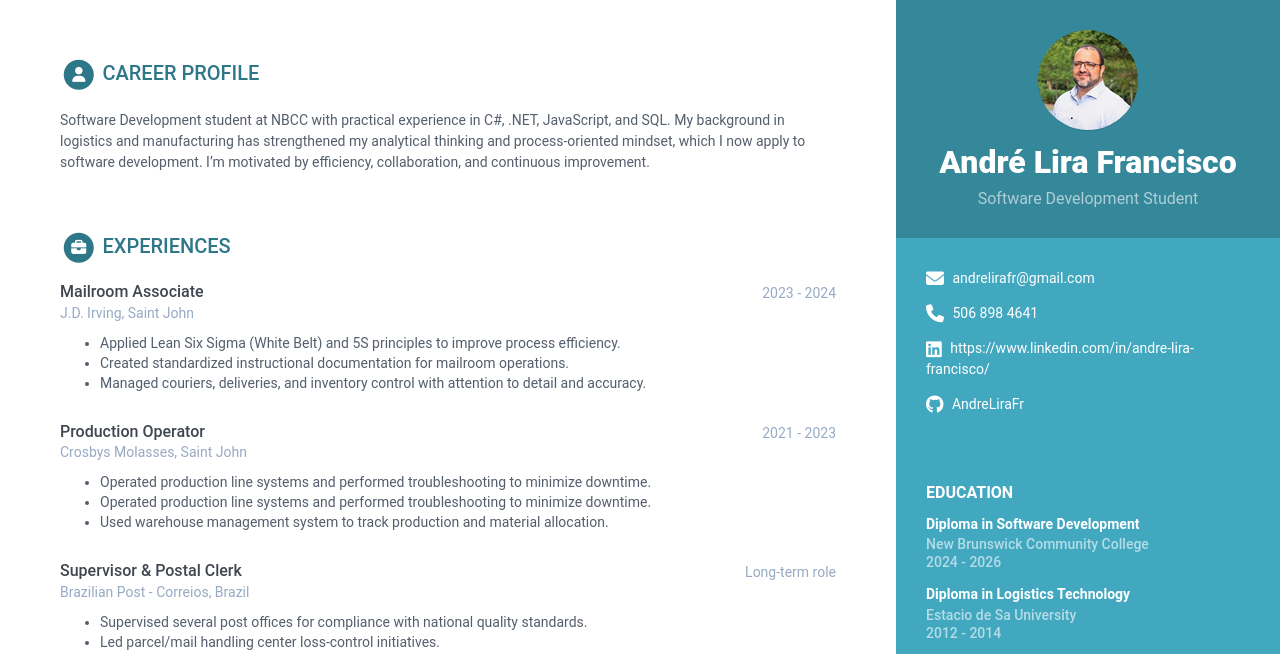
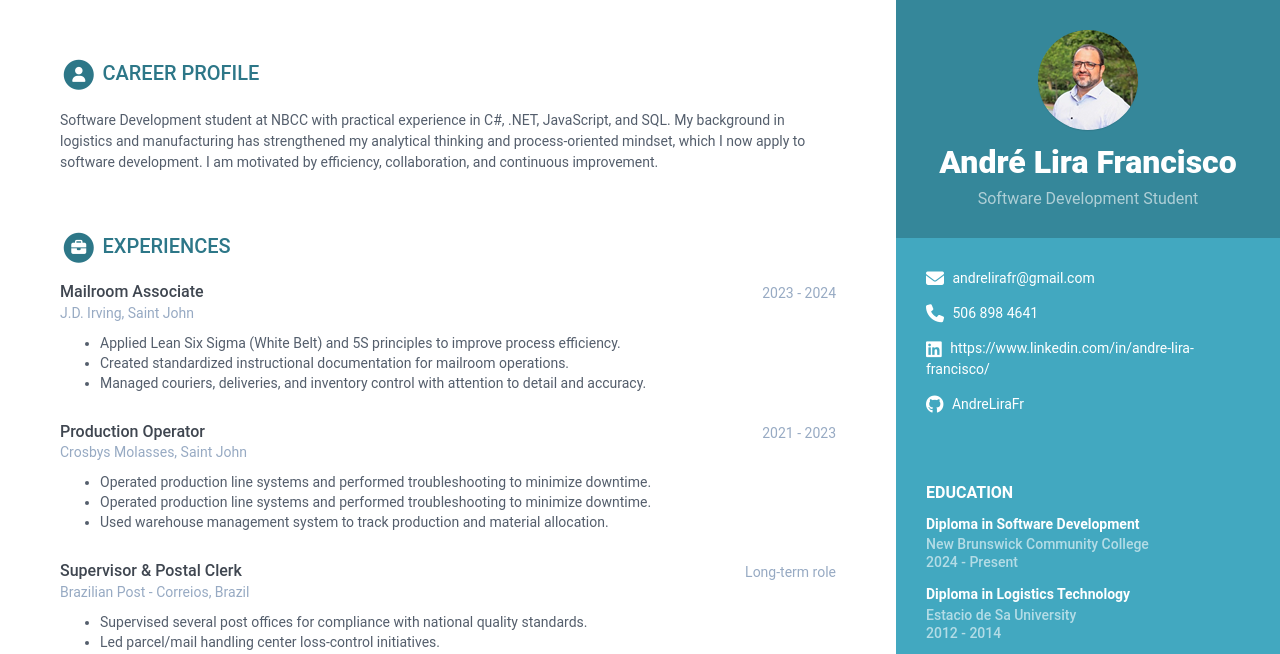
Before and after one commit to AndreLiraFr/andrelirafr.github.io, a Jekyll site: the page built from print.html, in a window 1280 px wide and 900 px high. Shown: the top 654 px of the window. Built offline with Jekyll 4.4.1, drawn with Linux system fonts in a browser that asks for light colours.

```diff
--- a/_data/data.yml
+++ b/_data/data.yml
@@ -61,13 +61,13 @@ sidebar:
 career-profile:
   title: Career Profile
   summary: |
-    Software Development student at NBCC with practical experience in C#, .NET, JavaScript, and SQL. My background in logistics and manufacturing has strengthened my analytical thinking and process-oriented mindset, which I now apply to software development. I’m motivated by efficiency, collaboration, and continuous improvement.
+    Software Development student at NBCC with practical experience in C#, .NET, JavaScript, and SQL. My background in logistics and manufacturing has strengthened my analytical thinking and process-oriented mindset, which I now apply to software development. I am motivated by efficiency, collaboration, and continuous improvement.
 education:
   title: Education
   info:
     - degree: Diploma in Software Development
       university: New Brunswick Community College
-      time: 2024 - 2026
+      time: 2024 - Present
       details: |
         - C#, Java, JavaScript, PHP, SQL, HTML, CSS.
         - Object-Oriented Programming (OOP) and software design principles.
```
